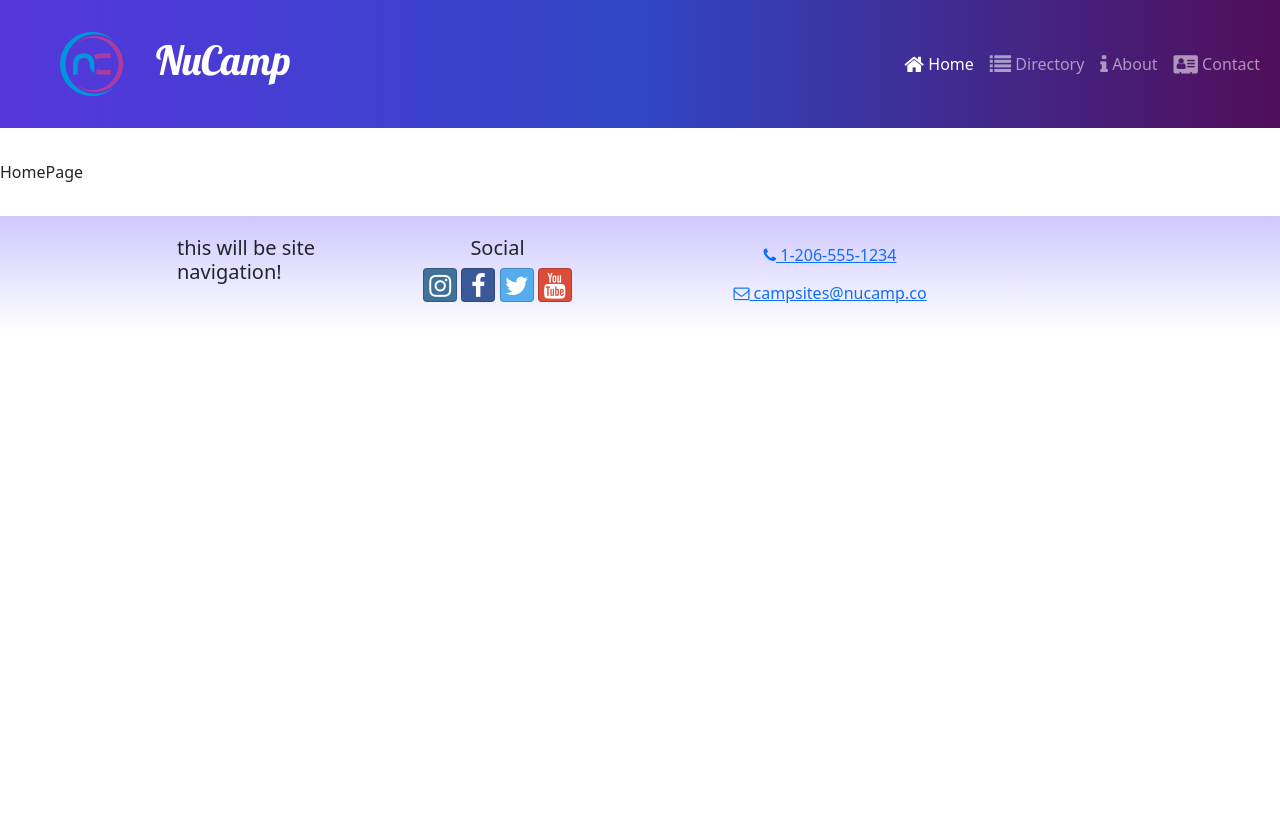
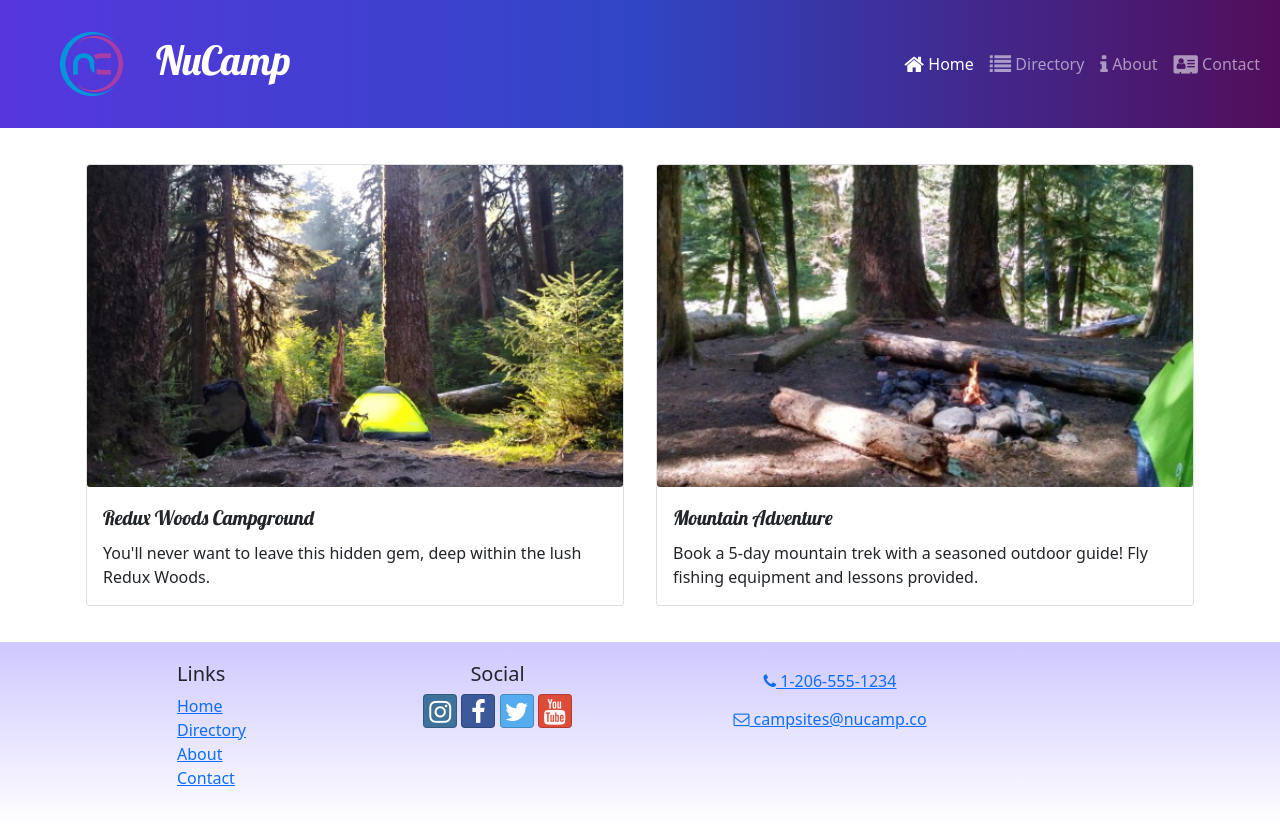
Before and after one commit to Redfire4753/ReactNucampsite, a React (Create React App) app: page / in a window 1280 px wide. Before the commit the page ends 800 px from the top, so only its background shows below. Built offline with nearby package versions, Linux system fonts and the light colour scheme.

Commit message:
Updated Home Page

```diff
--- a/src/components/Footer.js
+++ b/src/components/Footer.js
@@ -1,12 +1,26 @@
 import {Container, Row, Col} from 'reactstrap';
-
+import {Link} from 'react-router-dom';
 const Footer = () => {
     return (
         <footer className='site-footer'>
             <Container>
                 <Row>
                     <Col xs={{ size: 4, offset: 1 }} sm='2'>
-                        <h5>this will be site navigation!</h5>
+                        <h5>Links</h5>
+                        <ul className='list-unstyled'>
+                            <li>
+                                <Link to='/'>Home</Link>
+                            </li>
+                            <li>
+                                <Link to='/directory'>Directory</Link>
+                            </li>
+                            <li>
+                                <Link to='/about'>About</Link>
+                            </li>
+                            <li>
+                                <Link to='/contact'>Contact</Link>
+                            </li>
+                        </ul>
                     </Col>
                     <Col xs='6' sm='3' className='text-center'>
                     <h5>Social</h5>
--- a/src/features/campsites/campsiteSlices.js
+++ b/src/features/campsites/campsiteSlices.js
@@ -11,3 +11,7 @@
 export const selectCampsiteById = (id) => {
     return CAMPSITES.find(campsite => campsite.id === id);
 };
+
+export const selectFeaturedCampsite = () => {
+    return CAMPSITES.find(campsite => campsite.featured);
+}
--- /dev/null
+++ b/src/features/display/DisplayCard.js
@@ -0,0 +1,16 @@
+import { Card, CardImg, CardText, CardBody, CardTitle } from 'reactstrap';
+
+const DisplayCard = ({ item }) => {
+    const { image, name, description } = item;
+    return (
+        <Card>
+            <CardImg src={image} alt={name} />
+            <CardBody>
+                <CardTitle>{name}</CardTitle>
+                <CardText>{description}</CardText>
+            </CardBody>
+        </Card>
+    );
+};
+
+export default DisplayCard;
--- /dev/null
+++ b/src/features/display/DisplayList.js
@@ -0,0 +1,16 @@
+import { Col, Row} from 'reactstrap';
+import DisplayCard from './DisplayCard';
+import { selectFeaturedCampsite } from '../campsites/campsiteSlices';
+import { selectFeaturedPromotion } from '../promotions/promotionSlice';
+
+const DisplayList = () => {
+    const items = [selectFeaturedCampsite(),selectFeaturedPromotion()];
+
+    return (
+        <Row>
+            {items.map((item,idx) => <Col md className='m-1' key={idx}><DisplayCard item={item} /></Col> )}
+        </Row>
+     );
+}
+
+export default DisplayList;
--- /dev/null
+++ b/src/features/promotions/promotionSlice.js
@@ -0,0 +1,5 @@
+import {PROMOTIONS} from '../../app/shared/PROMOTIONS';
+
+export const selectFeaturedPromotion = () => {
+    return PROMOTIONS.find(promotion => promotion.featured);
+}
--- a/src/pages/HomePage.js
+++ b/src/pages/HomePage.js
@@ -1,5 +1,12 @@
+import { Container } from "reactstrap";
+import DisplayList from "../features/display/DisplayList";
+
 const HomePage = () => {
-    return ( <div>HomePage</div> );
+    return (
+        <Container>
+            <DisplayList />
+        </Container>
+    );
 }
 
 export default HomePage;
```
